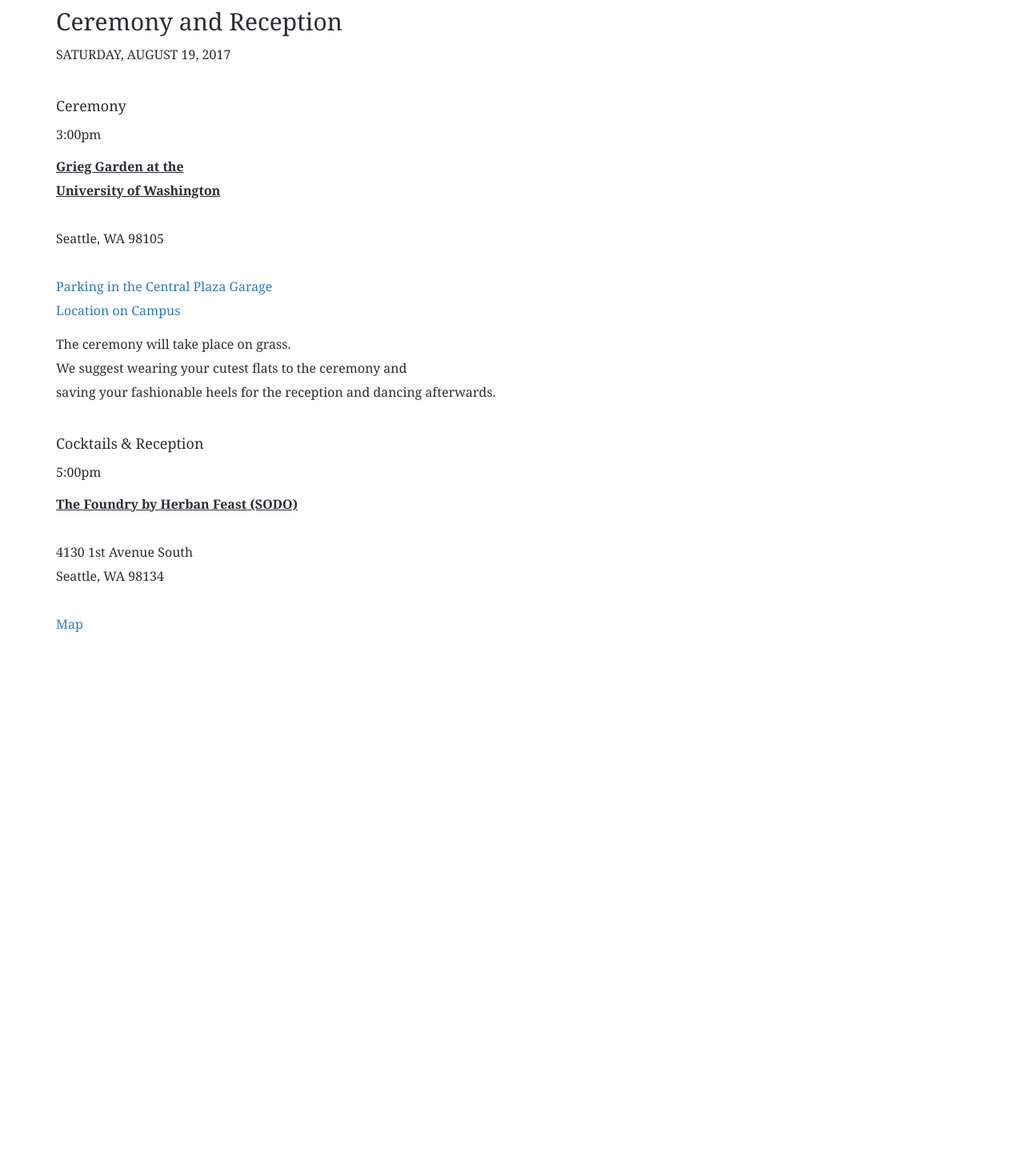
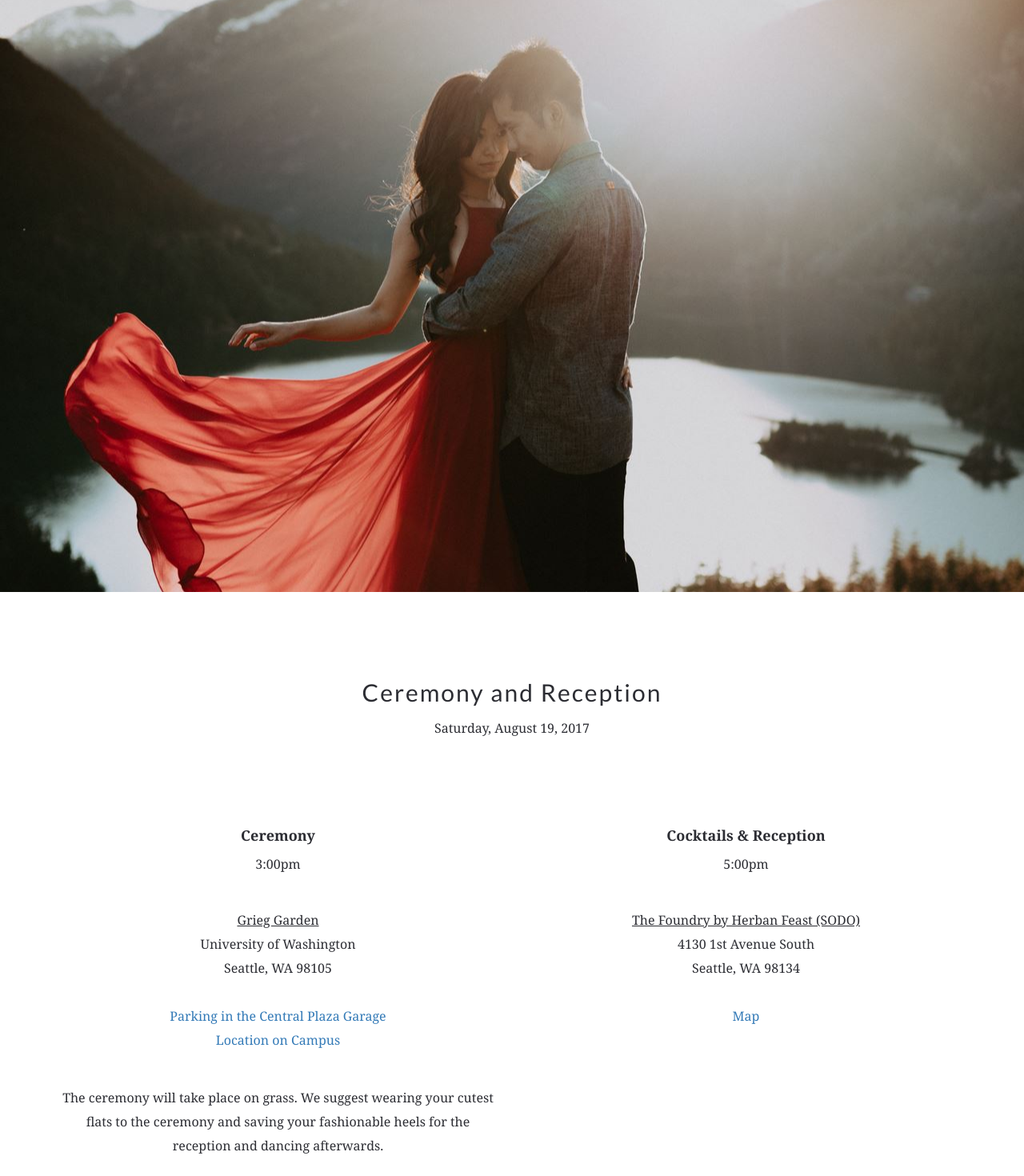
Before and after one commit to hsuhanooi/wedding, a React (Create React App) app: page /when in a window 1280 px wide. Shown: the part 140-1610 px from the top of the page at 80% size. Before the commit the page ends 995 px from the top, so only its background shows below. Built offline with nearby package versions, Linux system fonts and the light colour scheme.

Commit message:
styled the when page

```diff
--- a/src/index.css
+++ b/src/index.css
@@ -9,12 +9,19 @@
   margin-bottom: 30px;
 }
 
+h1, h2, h3, .header {
+  font-family: 'Lato', 'Helvetica Neue', Arial;
+}
+
 h1 {
-  font-family: 'Lato', 'Helvetica Neue', Arial;
   font-size: 30px;
   font-weight: 300;
   line-height: 40px;
   letter-spacing: 2px;
+}
+
+h4 {
+  font-weight: bold;
 }
 
 .App {
@@ -22,7 +29,6 @@
 }
 
 .header {
-  font-family: 'Lato', 'Helvetica Neue', Arial;
   padding: 15px 0;
   margin-bottom: 50px;
   letter-spacing: 2px;
@@ -82,6 +88,10 @@
   text-decoration: underline;
 }
 
+#when .title {
+  margin-bottom: 70px;
+}
+
 .nav-pills > li > a.greyed-out {
   color: LightGray;
 }
--- a/src/views/When.js
+++ b/src/views/When.js
@@ -4,70 +4,55 @@
 class When extends Component {
   render() {
     return (
+      <div id="when">
+
+        <div className="centered container story-container our-story-container">
+        </div>
+
         <div className="container">
-        <div>
-          <div>
-            <h2 className="story-middle-header">
-              Ceremony and Reception
-            </h2>
+          <div className="row">
+            <div className="col-md-12 text-center title">
+              <h1>Ceremony and Reception</h1>
+              <p>Saturday, August 19, 2017</p>
             </div>
-          <div>
-            <p className="story-middle-text">
-              SATURDAY, AUGUST 19, 2017
-            </p>
-            <div className="location-info">
-              <div className="ceremony">
-                <h4>
-                  Ceremony
-                </h4>
-                <p className="time">
-                  3:00pm
-                </p>
-                <p className="location">
-                  Grieg Garden at the<br/>
-                  University of Washington
-                </p>
+          </div>
+          <div className="row">
+            <div className="location-info col-md-6 text-center">
+              <h4>Ceremony</h4>
+              <p className="time">3:00pm</p>
+              <br/>
               <p>
+                <u>Grieg Garden</u><br/>
+                University of Washington<br/>
                 Seattle, WA 98105
               </p>
-                <div>
               <a target="_blank" href='https://www.google.com/maps/place/Central+Plaza+Garage/@47.6568034,-122.3139718,17z/data=!3m1!4b1!4m5!3m4!1s0x549014f33ae8bc15:0xd16a184637e1d629!8m2!3d47.6567998!4d-122.3117778'>
                 Parking in the Central Plaza Garage
               </a>
-                </div>
-                <div>
+              <br/>
               <a target="_blank" href='https://www.google.com/maps/place/Grieg+Garden/@47.6561909,-122.3066153,15z/data=!4m5!3m4!1s0x0:0x5d9e020c09e1ee7c!8m2!3d47.6561909!4d-122.3066153'>
                 Location on Campus
               </a>
-                  <p className="ceremony-tip">The ceremony will take place on grass. <br/>We suggest wearing your cutest flats to the ceremony and<br/> saving your fashionable heels for the reception and dancing afterwards.</p>
+              <br/><br/>
+              <p className="ceremony-tip">The ceremony will take place on grass. We suggest wearing your cutest flats to the ceremony and saving your fashionable heels for the reception and dancing afterwards.</p>
             </div>
-              </div>
-
-              <div className="reception location">
-                <h4>
-                  Cocktails & Reception
-                </h4>
-                <p className="time">
-                  5:00pm
+            <div className="reception location col-md-6 text-center">
+              <h4>Cocktails & Reception</h4>
+              <p className="time">5:00pm</p>
+              <br/>
+              <p >
+                <u>The Foundry by Herban Feast (SODO)</u><br/>
+                4130 1st Avenue South<br/> Seattle, WA 98134
               </p>
-
-                <p className="location">
-                  The Foundry by Herban Feast (SODO)
-                </p>
-                <p>
-                  4130 1st Avenue South<br/>
-                  Seattle, WA 98134
-                </p>
-                <div>
               <a target="_blank" href='https://www.google.com/maps/place/The+Foundry+By+Herban+Feast/@47.566129,-122.3336883,15z/data=!4m2!3m1!1s0x0:0x34b71795501d5e9a?sa=X&ved=0ahUKEwj4j-HP0cDSAhUCyGMKHQg7Aw8Q_BIIbTAM'>
                 Map
               </a>
             </div>
           </div>
         </div>
+
       </div>
-        </div>
-      </div>
+
     );
   }
 }
```
Lines whose indentation alone changed are shown as unchanged.
